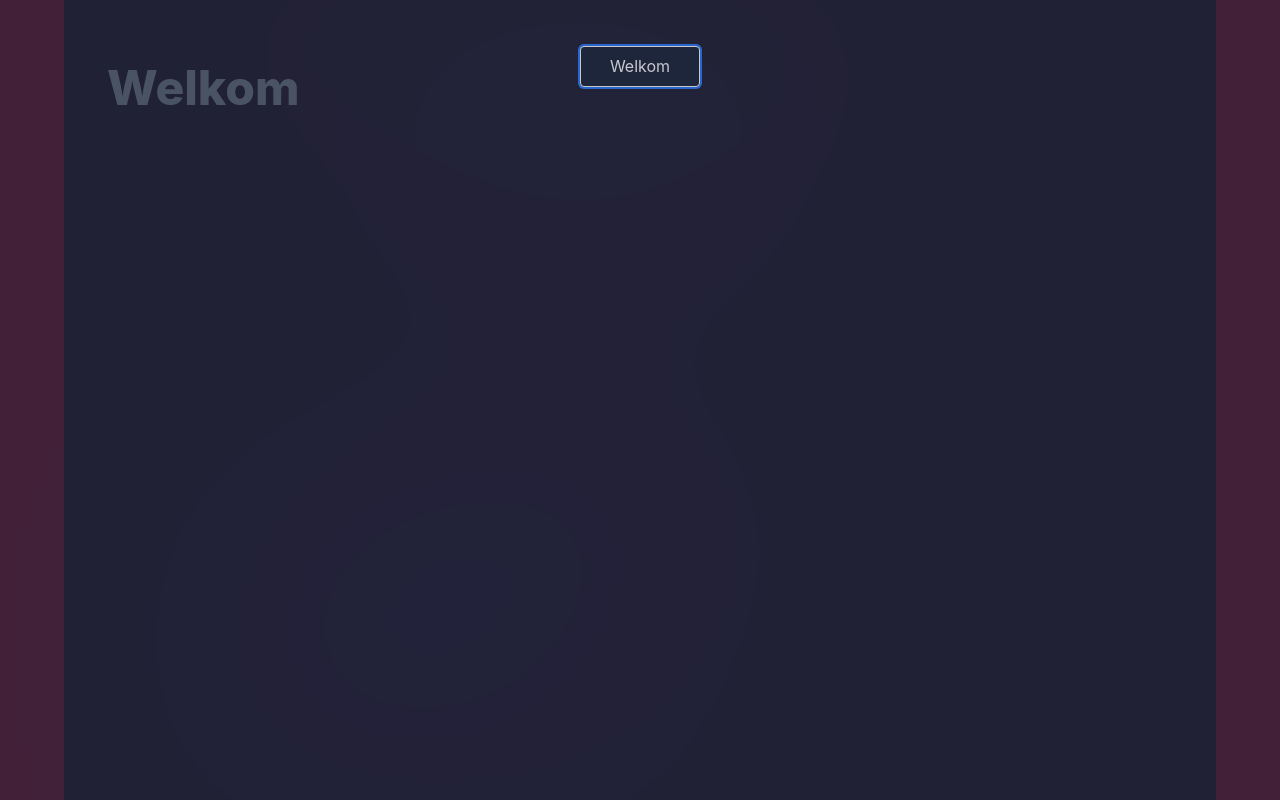
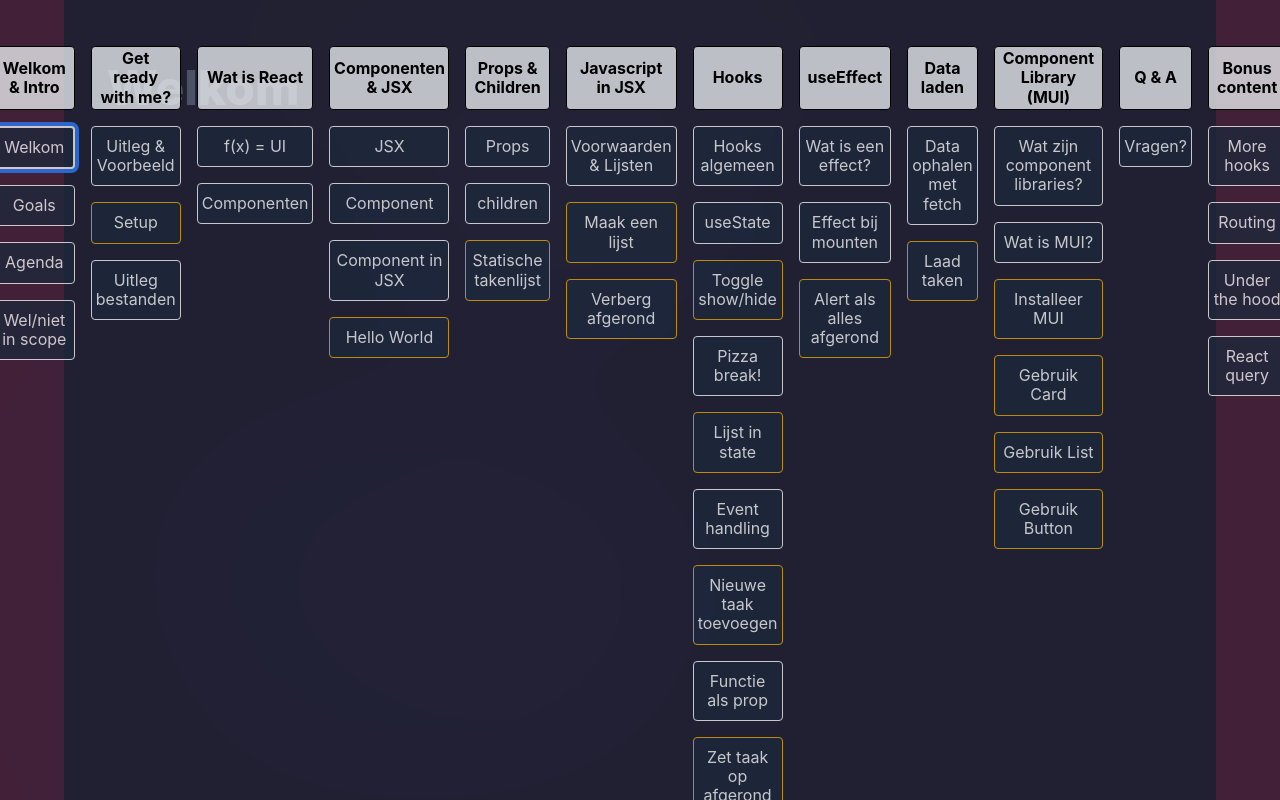
Before and after one commit to wimbarelds/react-workshop, a React (Vite) app: page / in a window 1280 px wide. Both pictures are taken after a click on the button 640 px from the left and 27 px from the top of the page. Built offline with nearby package versions, Linux system fonts and the light colour scheme.

Commit message:
Basic setup completed

```diff
--- a/src/App.tsx
+++ b/src/App.tsx
@@ -7,10 +7,13 @@ export function App() {
 
   return (
     <>
-      <div className="fixed h-full bg-slate-950/75 w-6xl max-w-full left-1/2 -translate-x-1/2" />
-      <div className="z-10 max-w-6xl p-12 pt-16 w-full mx-auto">
+      <div
+        className="fixed h-full bg-black/75 w-6xl max-w-full left-1/2 -translate-x-1/2"
+        data-background
+      />
+      <main className="z-10 max-w-6xl p-12 pt-16 w-full mx-auto">
         <Slide />
-      </div>
+      </main>
       <Nav />
     </>
   );
--- a/src/slideStore.ts
+++ b/src/slideStore.ts
@@ -1,57 +1,157 @@
 import { create } from 'zustand';
 
-import type { Slide, Slides } from './types';
+import type { Slide, SlideComponent, Slides } from './types';
 import { Welkom } from './slides/01/Welkom';
+import { type ReactNode } from 'react';
 
+const slides: Slides = [];
+const addTopic = (title: string, content: Slide | Slide[]) => {
+  if (Array.isArray(content)) slides.push({ title, slides: content });
+  else slides.push({ title, slides: [content] });
+};
 
-const slides: Slides = [
-  [{ preview: 'Welkom', view: Welkom }],
-];
+const Placeholder = () => 'Placeholder';
+const slide = (
+  preview: ReactNode,
+  duration: number,
+  component: SlideComponent = Placeholder,
+): Slide => ({
+  preview,
+  duration,
+  view: component,
+  type: 'slide',
+});
 
-const firstSlide = slides[0][0];
-const lastSlide = slides.at(-1)!.at(-1)!;
+const assignment = (
+  preview: ReactNode,
+  duration: number,
+  component: SlideComponent = Placeholder,
+): Slide => ({
+  ...slide(preview, duration, component),
+  type: 'assignment',
+});
 
-type SetSlideFn = (prev: Slide) => Slide;
+addTopic('Welkom & Intro', [
+  slide('Welkom', 1, Welkom),
+  slide('Goals', 2),
+  slide('Agenda', 3),
+  slide('Wel/niet in scope', 4),
+]);
+
+addTopic('Get ready with me?', [
+  slide('Uitleg & Voorbeeld', 3),
+  assignment('Setup', 10),
+  slide('Uitleg bestanden', 2),
+]);
+
+addTopic('Wat is React', [slide('f(x) = UI', 4), slide('Componenten', 6)]);
+
+addTopic('Componenten & JSX', [
+  slide('JSX', 5),
+  slide('Component', 5),
+  slide('Component in JSX', 5),
+  assignment('Hello World', 5),
+]);
+
+addTopic('Props & Children', [
+  slide('Props', 4),
+  slide('children', 4),
+  assignment('Statische takenlijst', 7),
+]);
+
+addTopic('Javascript in JSX', [
+  slide('Voorwaarden & Lijsten', 5),
+  assignment('Maak een lijst', 5),
+  assignment('Verberg afgerond', 5),
+]);
+
+addTopic('Hooks', [
+  slide('Hooks algemeen', 2),
+  slide('useState', 5),
+  assignment('Toggle show/hide', 8),
+  slide('Pizza break!', 40),
+  assignment('Lijst in state', 5),
+  slide('Event handling', 5),
+  assignment('Nieuwe taak toevoegen', 10),
+  slide('Functie als prop', 5),
+  assignment('Zet taak op afgerond', 10),
+]);
+
+addTopic('useEffect', [
+  slide('Wat is een effect?', 3),
+  slide('Effect bij mounten', 2),
+  assignment('Alert als alles afgerond', 10),
+]);
+
+addTopic('Data laden', [slide('Data ophalen met fetch', 5), assignment('Laad taken', 10)]);
+
+addTopic('Component Library (MUI)', [
+  slide('Wat zijn component libraries?', 2),
+  slide('Wat is MUI?', 3),
+  assignment('Installeer MUI', 5),
+  assignment('Gebruik Card', 3),
+  assignment('Gebruik List', 5),
+  assignment('Gebruik Button', 2),
+]);
+
+addTopic('Q & A', [slide('Vragen?', 10)]);
+
+addTopic('Bonus content', [
+  slide('More hooks', 0),
+  slide('Routing', 0),
+  slide('Under the hood', 0),
+  slide('React query', 0),
+]);
+
 interface SlideStore {
-  slide: Slide;
-  setSlide: (newSlide: Slide | SetSlideFn) => void;
+  topicIndex: number;
+  slideIndex: number;
+  setIndeces: (topicIndex: number, slideIndex: number) => void;
 }
 
 const useStore = create<SlideStore>((set) => ({
-  slide: firstSlide,
-  setSlide: (newSlide) => {
-    if (typeof newSlide !== 'function') return set({ slide: newSlide });
-    return set((prev) => ({ slide: newSlide(prev.slide) }));
-  },
+  topicIndex: 0,
+  slideIndex: 0,
+  setIndeces: (topicIndex, slideIndex) => set({ topicIndex, slideIndex }),
 }));
 
-function changeSlide(current: Slide, diff: 1 | -1) {
-  const topicIndex = slides.findIndex((topic) => topic.includes(current));
+function changeSlide(diff: 1 | -1) {
+  const { topicIndex, slideIndex } = useStore.getState();
   const topic = slides[topicIndex];
-  if (topicIndex === -1 || !topic) return current;
-  const slideIndex = topic.indexOf(current);
-  if (slideIndex === -1) return current;
 
-  const newSlideIndex = slideIndex + diff;
-  if (newSlideIndex >= 0 && newSlideIndex < topic.length) return topic[newSlideIndex];
-  const newTopicIndex = newSlideIndex === -1 ? topicIndex - 1 : topicIndex + 1;
-  if (newTopicIndex < 0 || newTopicIndex >= slides.length) return current;
+  if (topic.slides[slideIndex + diff]) {
+    return useStore.setState({ topicIndex, slideIndex: slideIndex + diff });
+  }
 
-  if (newTopicIndex > topicIndex) return slides[newTopicIndex][0];
-  return slides[newTopicIndex].at(-1)!;
+  const targetTopic = slides[topicIndex + diff];
+  if (!targetTopic) return;
+
+  // next topic -> slide index 0
+  if (diff === 1) return useStore.setState({ topicIndex: topicIndex + 1, slideIndex: 0 });
+  // prev topic -> slide index last
+  return useStore.setState({
+    topicIndex: topicIndex - 1,
+    slideIndex: targetTopic.slides.length - 1,
+  });
 }
 
-export const useSlide = () => useStore((state) => state.slide);
-export const useSetSlide = () => useStore((state) => state.setSlide);
+export const useSlide = () => {
+  return useStore(({ topicIndex, slideIndex }) => slides[topicIndex].slides[slideIndex]);
+};
+
+export const useSetSlideIndeces = () => useStore((store) => store.setIndeces);
 
 export const useSlideNav = () => {
-  const setSlide = useSetSlide();
-  const nextSlide = () => setSlide((prev) => changeSlide(prev, 1));
-  const prevSlide = () => setSlide((prev) => changeSlide(prev, -1));
+  const nextSlide = () => changeSlide(1);
+  const prevSlide = () => changeSlide(-1);
   return { nextSlide, prevSlide };
 };
 
-export const useHasPrevSlide = () => useStore(({ slide }) => slide !== firstSlide);
-export const useHasNextSlide = () => useStore(({ slide }) => slide !== lastSlide);
+export const useHasPrevSlide = () =>
+  useStore(({ slideIndex, topicIndex }) => Boolean(topicIndex || slideIndex));
+export const useHasNextSlide = () =>
+  useStore(({ slideIndex, topicIndex }) => {
+    return Boolean(slides[topicIndex + 1] || slides[topicIndex].slides[slideIndex + 1]);
+  });
 
 export const useSlides = () => slides;
--- a/src/types.ts
+++ b/src/types.ts
@@ -1,11 +1,18 @@
-import type { ComponentType, ReactNode } from 'react';
+import type { FunctionComponent, ReactNode } from 'react';
 
-export type SlideComponent = ComponentType<Record<never, never>>;
+export type SlideComponent = FunctionComponent<Record<never, never>>;
 export type JsonData = boolean | string | number | null | JsonData[] | { [key: string]: JsonData };
 
 export interface Slide {
   preview: ReactNode;
   view: SlideComponent;
+  duration: number;
+  type: 'slide' | 'assignment';
 }
 
-export type Slides = Slide[][];
+export interface Topic {
+  title: ReactNode;
+  slides: Slide[];
+}
+
+export type Slides = Topic[];
--- a/src/ui/Nav/SlideNav.tsx
+++ b/src/ui/Nav/SlideNav.tsx
@@ -1,5 +1,5 @@
 import type { Dispatch } from 'react';
-import { useSetSlide, useSlide, useSlides } from '../../slideStore';
+import { useSetSlideIndeces, useSlide, useSlides } from '../../slideStore';
 import { cn } from '../../shared/cn';
 
 interface SlideNavProps {
@@ -10,36 +10,58 @@ interface SlideNavProps {
 export function SlideNav({ open, setOpen }: SlideNavProps) {
   const slide = useSlide();
   const slides = useSlides();
-  const setSlide = useSetSlide();
+  const setSlideIndeces = useSetSlideIndeces();
 
   return (
-    <div
-      className={cn('flex justify-center gap-4 transition-all duration-400', {
+    <nav
+      className={cn('transition-all duration-400', {
         'opacity-0 -translate-y-full': !open,
       })}
     >
+      <ul className="flex justify-center -mx-4">
         {slides.map((topic, topicIndex) => (
-        <div key={topicIndex} className="flex flex-col items-stretch gap-4">
-          {topic.map((item, slideIndex) => {
+          <li className="w-34 flex flex-col" key={topicIndex}>
+            <button
+              onClick={() => setSlideIndeces(topicIndex, 0)}
+              className="
+                h-16 flex items-center justify-center text-center border p-1 rounded mx-2 mb-4
+                py-2.5 leading-[1.2] bg-slate-100/75 text-black font-bold px-2
+                transition hover:bg-slate-200
+              "
+            >
+              {topic.title}
+            </button>
+            <ul className="flex flex-col items-stretch gap-4 px-2">
+              {topic.slides.map((item, slideIndex) => {
                 const isActive = item === slide;
+                const isAssignment = item.type === 'assignment';
                 return (
+                  <li>
                     <button
                       key={slideIndex}
                       onClick={() => {
-                  setSlide(item);
+                        setSlideIndeces(topicIndex, slideIndex);
                         setOpen(false);
                       }}
                       className={cn(
-                  'border p-1 rounded transition hover:scale-105 w-30 py-2.5 leading-[1.2] bg-slate-800 opacity-75',
-                  { 'ring-2 ring-blue-500': isActive },
+                        'border p-1 rounded transition hover:scale-105 w-full py-2.5 leading-[1.2] opacity-75 bg-slate-800',
+                        { 'border-yellow-500': isAssignment },
+                        { 'border-2': isActive },
+                        {
+                          [isAssignment ? 'ring-2 ring-yellow-200' : 'ring-blue-500 ring-4']:
+                            isActive,
+                        },
                       )}
                     >
                       {item.preview}
                     </button>
+                  </li>
                 );
               })}
-        </div>
+            </ul>
+          </li>
         ))}
-    </div>
+      </ul>
+    </nav>
   );
 }
--- a/src/ui/Nav/useNavTriggers.ts
+++ b/src/ui/Nav/useNavTriggers.ts
@@ -12,4 +12,13 @@ export function useNavTriggers() {
     window.addEventListener('keydown', listener);
     return () => window.removeEventListener('keydown', listener);
   }, [nextSlide, prevSlide]);
+
+  useEffect(() => {
+    const onClick = (e: MouseEvent) => {
+      if (e.target instanceof HTMLElement && e.target.closest('main, [data-background]')) return;
+      nextSlide();
+    };
+    window.addEventListener('click', onClick);
+    return () => window.removeEventListener('click', onClick);
+  }, [nextSlide]);
 }
```
Also changed, not shown: src/slides/01/Welkom.tsx (+0 -24 lines). Lines whose indentation alone changed are shown as unchanged.
